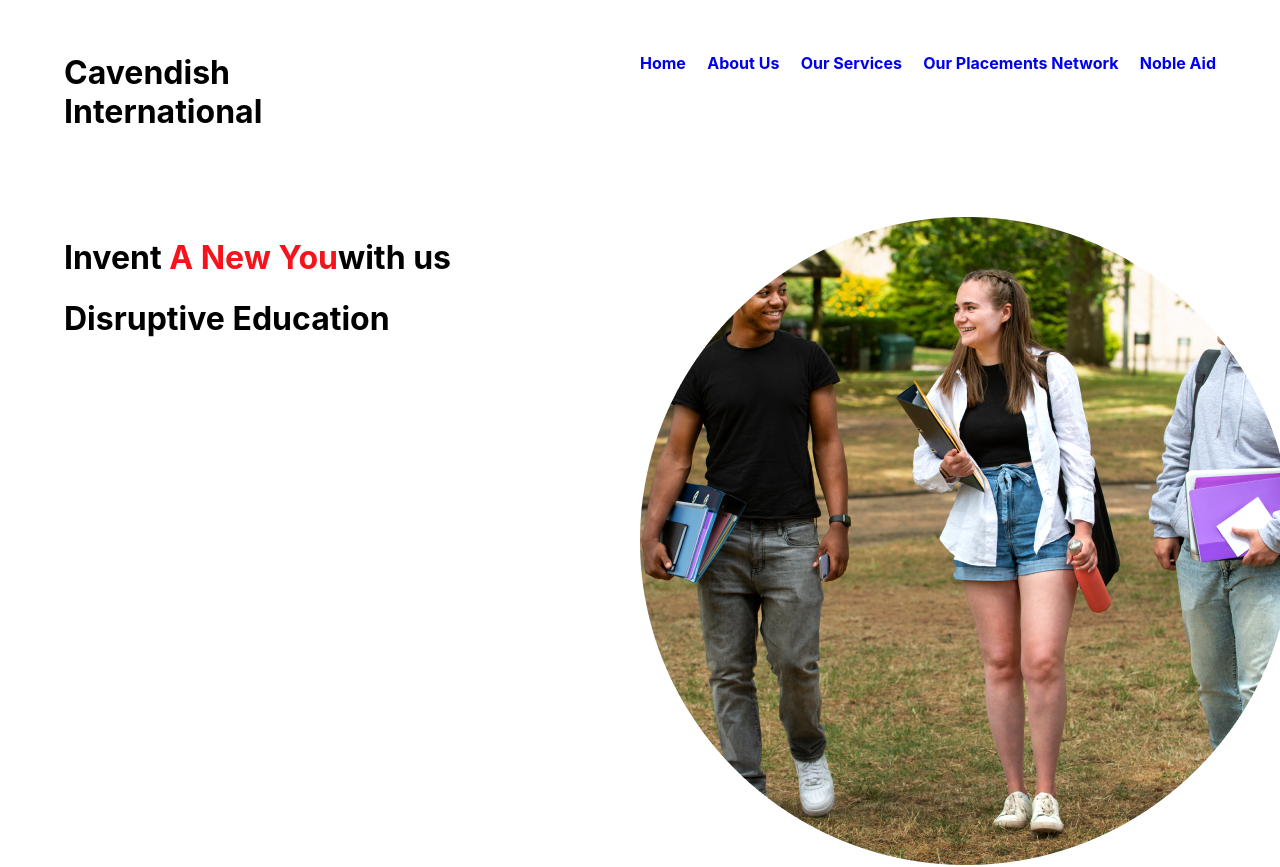
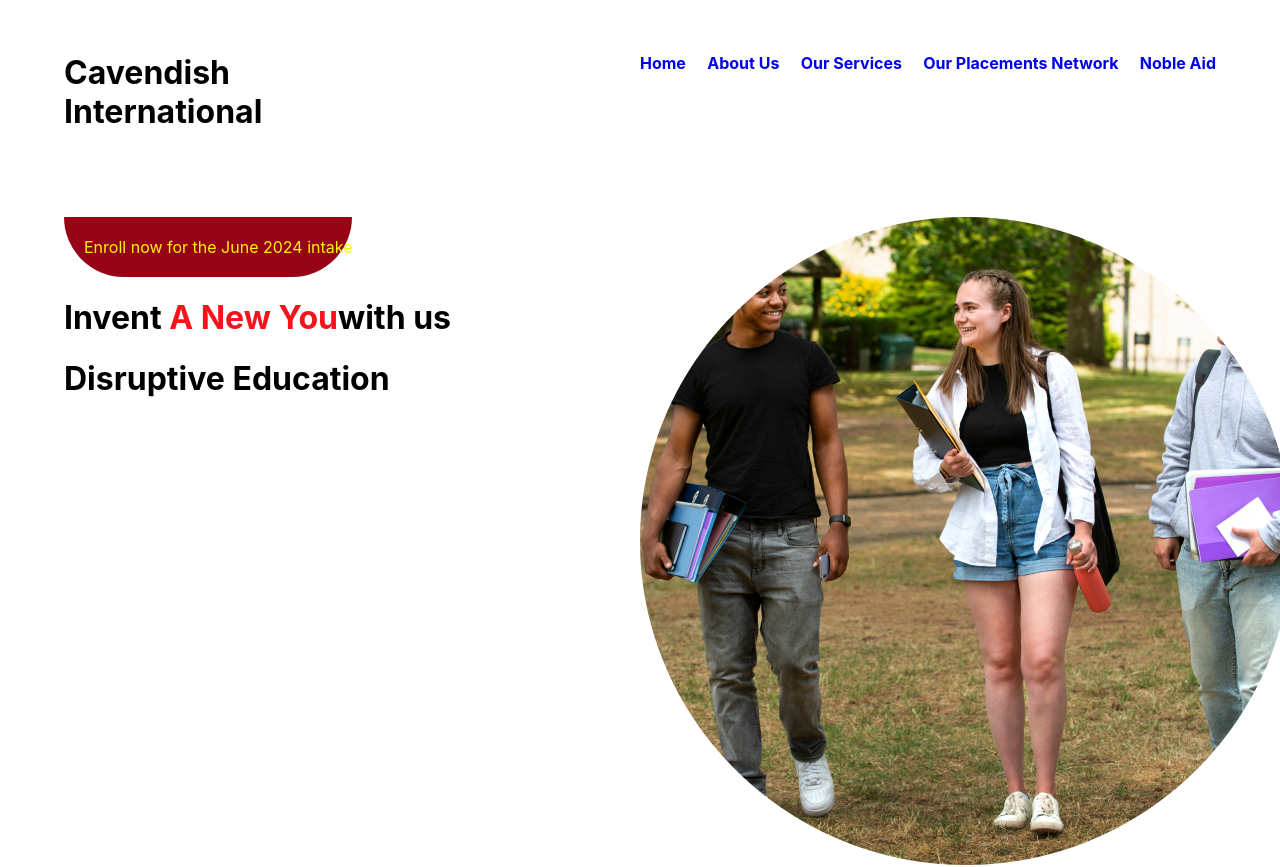
Before and after one commit to MithilaSri-code/sample, a React (Create React App) app: page / in a window 1280 px wide. Shown: the top 867 px of the page. Built offline with nearby package versions, Linux system fonts and the light colour scheme.

Commit message:
enrol link

```diff
--- a/src/component/invent_area/invent_area.css
+++ b/src/component/invent_area/invent_area.css
@@ -2,3 +2,14 @@
     color: rgb(246,19,28);
 
 }
+
+.enroll_link{
+    background-color: rgb(151,3,22);
+    align-items: center;
+    justify-content: center;
+    text-align: center;
+    color:rgb(255,245,0) ;
+    padding:  20px 20px 20px 20px;
+
+    border-radius: 0 0 80px 80px;
+}
--- a/src/component/invent_area/invent_area.js
+++ b/src/component/invent_area/invent_area.js
@@ -11,6 +11,9 @@ const Invent_area = () => {
                 <Container className='topic'>
                     <Grid container item >
                         <Grid item xs={12} md={6} py={4}>
+                            <Grid className='enroll_link' md={6} >
+                                Enroll now for the June 2024  intake
+                                </Grid>
                             <h1 >Invent
                                 <span className='redcolor'>   A New You</span>
                                  with us </h1>
```
